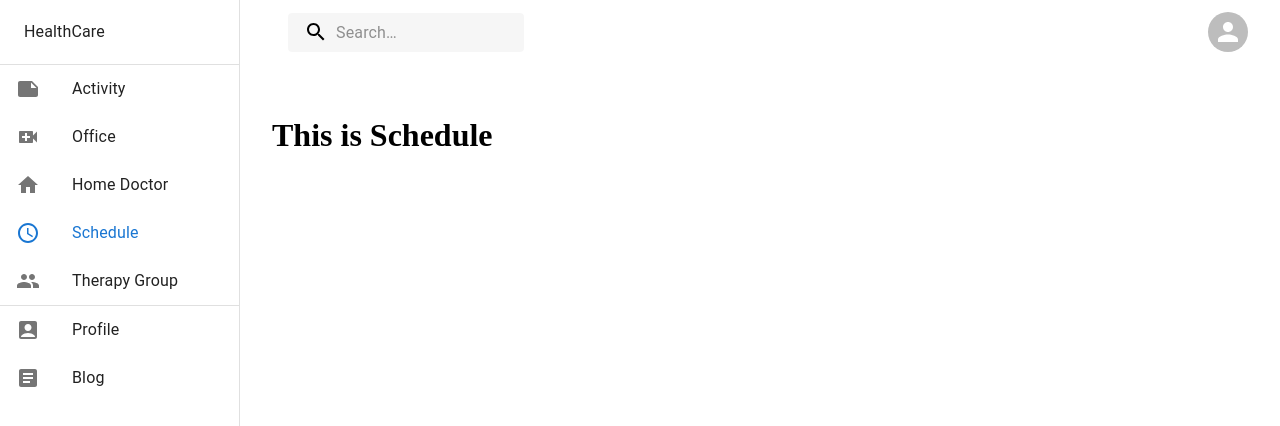
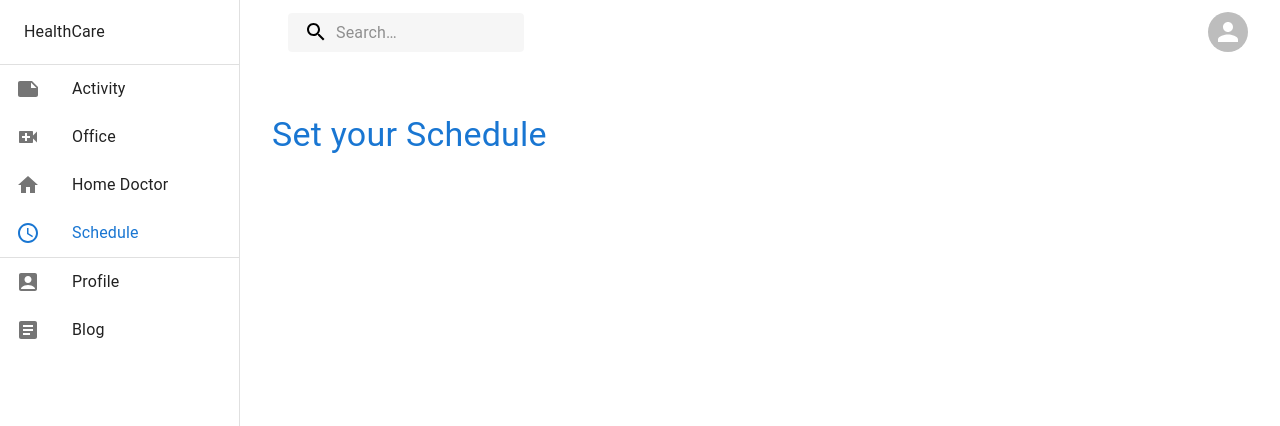
Before and after one commit to mengstabketemaw/telehealth, a React (Create React App) app: page /doctor/schedule in a window 1280 px wide. Shown: the top 426 px of the page. Built offline with nearby package versions, Linux system fonts and the light colour scheme; what react-geocode would draw is missing.

Commit message:
Removed therapy group from doctors page, there is no need for it. merged with office page

```diff
--- a/src/App.js
+++ b/src/App.js
@@ -26,7 +26,6 @@ import AdminProfile from "./pages/admin/AdminProfile";
 import Setting from "./pages/admin/Setting";
 import Feedback from "./pages/admin/Feedback";
 import Schedule from "./pages/doctor/Schedule";
-import DocTherapyGroup from "./pages/doctor/DocTherapyGroup";
 
 function App() {
   return (
@@ -59,7 +58,6 @@ function App() {
         <Route path="profile" element={<DocProfile/>}/>
         <Route path="blog" element={<DocBlog/>}/>
         <Route path="schedule" element={<Schedule/>}/>
-        <Route path="therapygroup" element={<DocTherapyGroup/>}/>
       </Route>
       <Route path="admin" element={<Admin/>}>
         <Route path="dashboard" element={<AdminDashboard/>}/>
--- a/src/pages/doctor/DocTherapyGroup.js
+++ /dev/null
@@ -1,6 +0,0 @@
-const DocTherapyGroup = () => {
-    return (<>
-    <h1>This is DocTherapyGroup</h1>
-    </>)
-}
-export default DocTherapyGroup;
--- a/src/pages/doctor/Doctor.js
+++ b/src/pages/doctor/Doctor.js
@@ -4,7 +4,7 @@ import { Outlet } from 'react-router-dom';
 import {useLocation,NavLink} from "react-router-dom"
 import Topbar from "../../components/Topbar"
 import { Box, Divider, Drawer, ListItem, ListItemIcon, ListItemText, Toolbar, Typography } from "@mui/material";
-import { AccountBox, Article, Group, Home, Note, Schedule, VideoCall } from '@mui/icons-material';
+import { AccountBox, Article, Home, Note, Schedule, VideoCall } from '@mui/icons-material';
 
 const drawerWidth = 240;
 
@@ -89,7 +89,7 @@ function DrawerTools(){
     </Toolbar>
     <Divider />
   {
-      ["Activity","Office","Home Doctor","Schedule","Therapy Group"].map((name,index)=>{
+      ["Activity","Office","Home Doctor","Schedule"].map((name,index)=>{
 
           let urlname = name.toLocaleLowerCase().replace(" ","").replaceAll(".","");
           let color = pathname.includes(urlname)?"primary":"";
@@ -102,7 +102,6 @@ function DrawerTools(){
                         name==="Activity"?<Note color = {color}/>:
                         name==="Office"?<VideoCall color = {color}/>:
                         name==="Schedule"?<Schedule color = {color}/>:
-                        name==="Therapy Group"?<Group color = {color}/>:
                         <Home color = {color}/>
                     }
                 </ListItemIcon>
--- a/src/pages/doctor/Office.js
+++ b/src/pages/doctor/Office.js
@@ -24,7 +24,7 @@ const Office = () => {
         </Box>
         <Box sx={{width:"39%", height:"100%",flexGrow:"1",overflow:"scroll"}}>
             <Stack justifyContent="center" direction="row">
-                <Typography variant="h5" color="secondary">QUEUE</Typography>
+                <Typography variant="h5" color="secondary">Patients</Typography>
             </Stack>
             <PatientProfileCard onView={()=>setProfile({open:true})} name="mamush" src="image"/>
             <PatientProfileCard name="mamush" src="image"/>
--- a/src/pages/doctor/Schedule.js
+++ b/src/pages/doctor/Schedule.js
@@ -1,6 +1,13 @@
+import { Typography } from "@mui/material";
+
 const Schedule = () => {
     return (<>
-    <h1>This is Schedule</h1>
+    <br/>
+    <Typography color="primary" variant="h4">Set your Schedule</Typography>
+    <br/>
+
+
+
     </>)
 }
 export default Schedule;
```
